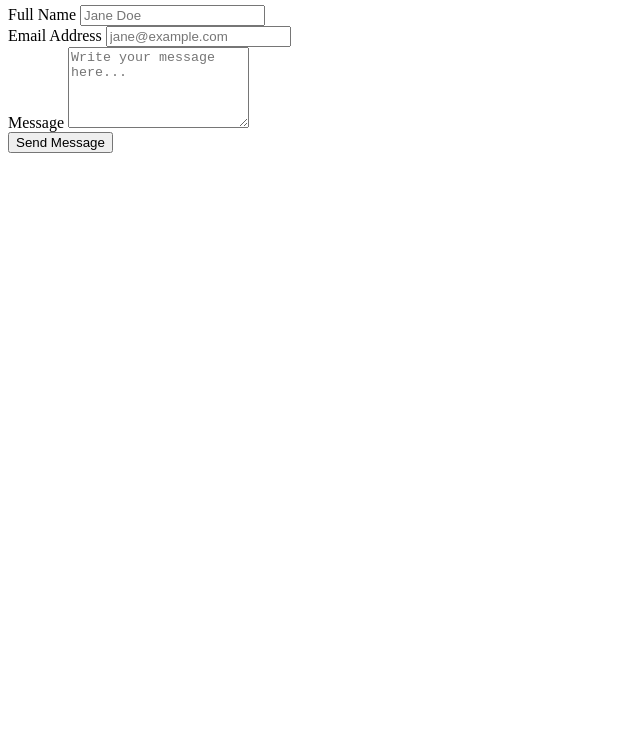
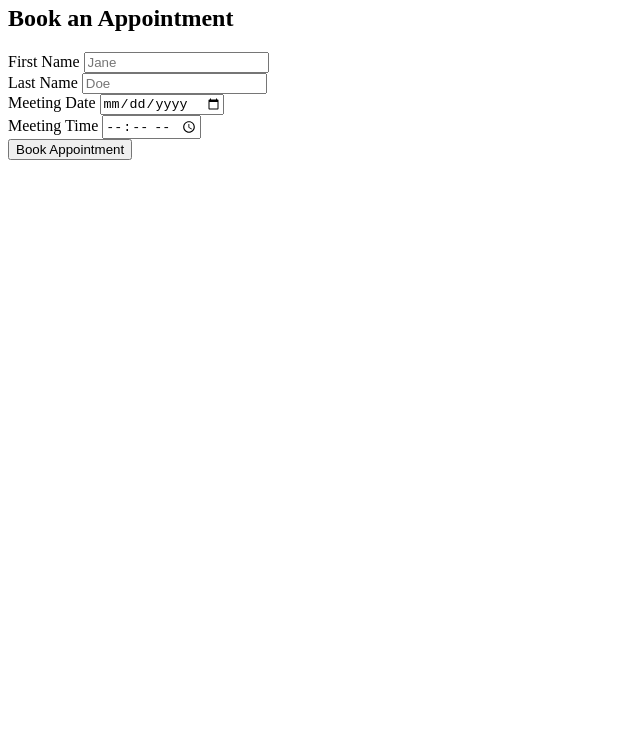
Before and after one commit to AlexandrBalan/appointment-scheduler, a website: page views/home.html in a window 1280 px wide. Shown: the part 62-800 px from the top of the page, without its empty margins (0-640 px from the left). Drawn offline with Linux system fonts and the light colour scheme.

Commit message:
modified the html, got the base html layout for our form

```diff
--- a/views/home.html
+++ b/views/home.html
@@ -8,26 +8,34 @@
 <body>
     <main class="container">
         <section class="contact-section">
-            <h2>Get in Touch</h2>
+            <h1>Appointment Scheduler</h1>
+
+
+            <h2>Book an Appointment</h2>
             <form action="/contact" method="POST" class="contact-form">
 
                 <div class="form-group">
-                    <label for="fullName">Full Name</label>
-                    <input type="text" id="fullName" name="fullName" placeholder="Jane Doe" required>
+                    <label for="firstName">First Name</label>
+                    <input type="text" id="firstName" name="firstName" placeholder="Jane" required>
                 </div>
 
                 <div class="form-group">
-                    <label for="email">Email Address</label>
-                    <input type="email" id="email" name="email" placeholder="jane@example.com" required>
+                    <label for="lastName">Last Name</label>
+                    <input type="text" id="lastName" name="lastName" placeholder="Doe" required>
+                </div>
+
+                <div class="form-group">
+                    <label for="meetingDate">Meeting Date</label>
+                    <input type="date" id="meetingDate" name="meetingDate" required>
+                </div>
+
+                <div class="meeting-time">
+                    <label for="meetingTime">Meeting Time</label>
+                    <input type="time" id="meetingTime" name="meetingTime" required>
                 </div>
 
                 <div class="form-group full-width">
-                    <label for="message">Message</label>
-                    <textarea id="message" name="message" rows="5" placeholder="Write your message here..."></textarea>
-                </div>
-
-                <div class="form-group full-width">
-                    <button type="submit" class="btn-submit">Send Message</button>
+                    <button type="submit" class="btn-submit">Book Appointment</button>
                 </div>
 
             </form>
```
